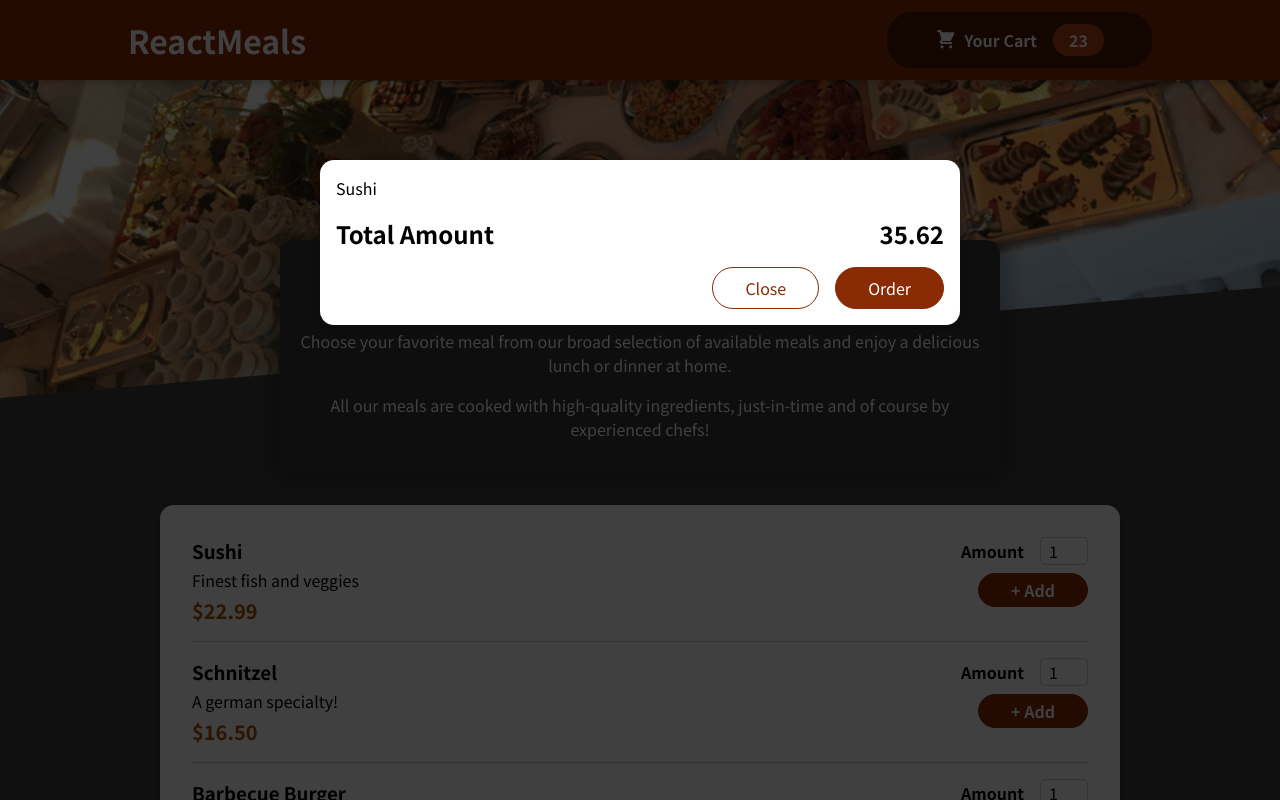
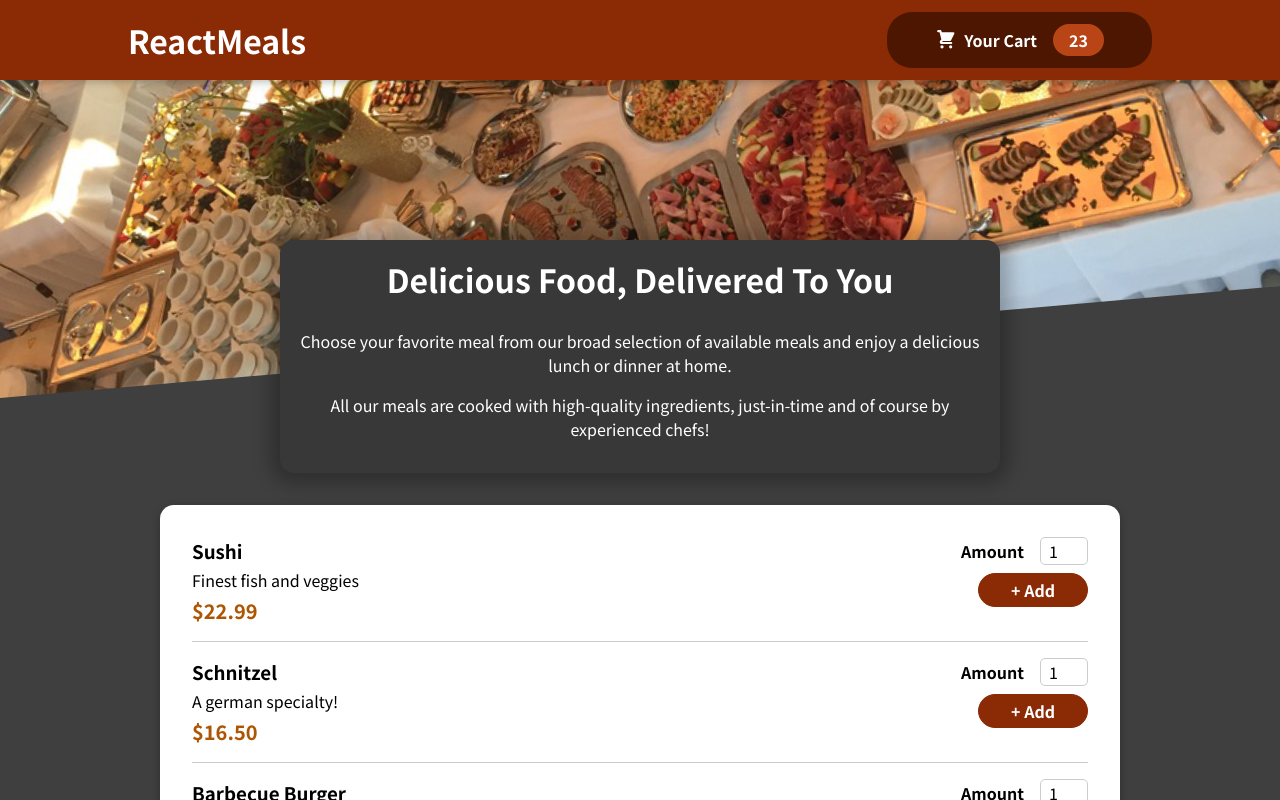
Before and after one commit to sheikhulislamov/food-order-app, a React (Create React App) app: page / in a window 1280 px wide. Shown: the top 800 px of the page. Built offline with nearby package versions, Linux system fonts and the light colour scheme.

Commit message:
Managing Cart and Modal State

```diff
--- a/src/App.js
+++ b/src/App.js
@@ -1,14 +1,25 @@
-import { Fragment } from 'react';
+import { Fragment, useState } from 'react';
 
 import Header from './components/Layout/Header';
 import Meals from './components/Meals/Meals';
 import Cart from './components/Cart/Cart';
 
 function App() {
+
+  const [cartIsShown, setCartIsShown] = useState(false);
+
+  const showCartHandler = () => {
+    setCartIsShown(true);
+  };
+
+  const hideCartHandler = () => {
+    setCartIsShown(false);
+  };
+
   return (
     <Fragment>
-      <Cart />
-      <Header />
+      {cartIsShown && <Cart onClose={hideCartHandler} />} {/* Cart renders only when cartIsShown is truthy */}
+      <Header onShowCart={showCartHandler} /> {/* Forwarding a pointer on a showCartHandler function to the onClick prop on the HeaderCartButton */}
       <main>
         <Meals />
       </main>
--- a/src/components/Cart/Cart.js
+++ b/src/components/Cart/Cart.js
@@ -10,14 +10,14 @@
     );
 
     return (
-        <Modal>
+        <Modal onClose={props.onClose}> {/* Props forwarded from Modal component */}
             {cartItems}
             <div className={classes.total}>
                 <span>Total Amount</span>
                 <span>35.62</span>
             </div>
             <div className={classes.actions}>
-                <button className={classes['button--alt']}>Close</button>
+                <button className={classes['button--alt']} onClick={props.onClose}>Close</button> {/* Prop onClose is frowarded from App.js and is calling a function HideCartHandler */}
                 <button className={classes.button}>Order</button>
             </div>
         </Modal>
--- a/src/components/Layout/Header.js
+++ b/src/components/Layout/Header.js
@@ -9,7 +9,7 @@
     <Fragment>
         <header className={classes.header}>
             <h1>ReactMeals</h1>
-            <HeaderCartButton />
+            <HeaderCartButton onClick={props.onShowCart} /> {/* Props onShowCart is forwarded from App.js */}
         </header>
         <div className={classes['main-image']}>
             <img src={mealsImage} alt="A table full of delicious food!" />
--- a/src/components/Layout/HeaderCartButton.js
+++ b/src/components/Layout/HeaderCartButton.js
@@ -3,7 +3,7 @@
 
 const HeaderCartButton = (props) => {
     return (
-        <button className={classes.button}>
+        <button className={classes.button} onClick={props.onClick}> {/* Using built-in onClick prop to render a forwarded onClick prop from Header.js */}
             <span className={classes.icon}>
                 <CartIcon />
             </span>
--- a/src/components/UI/Modal.js
+++ b/src/components/UI/Modal.js
@@ -4,7 +4,7 @@
 import classes from './Modal.module.css';
 
 const Backdrop = (props) => {
-    return <div className={classes.backdrop} />
+    return <div className={classes.backdrop} onClick={props.onClose} />
 };
 
 const ModalOverlay = (props) => {
@@ -22,7 +22,7 @@
 const Modal = (props) => {
     return <Fragment>
          {/* Here we create Portals */}
-        {ReactDOM.createPortal(<Backdrop />, portalElement)}
+        {ReactDOM.createPortal(<Backdrop onClose={props.onClose} />, portalElement)}
         {ReactDOM.createPortal(<ModalOverlay>{props.children}</ModalOverlay>, portalElement)}
     </Fragment>
 };
```
Also changed, not shown: 1 other file (tests, documents, lock files or other folders).
